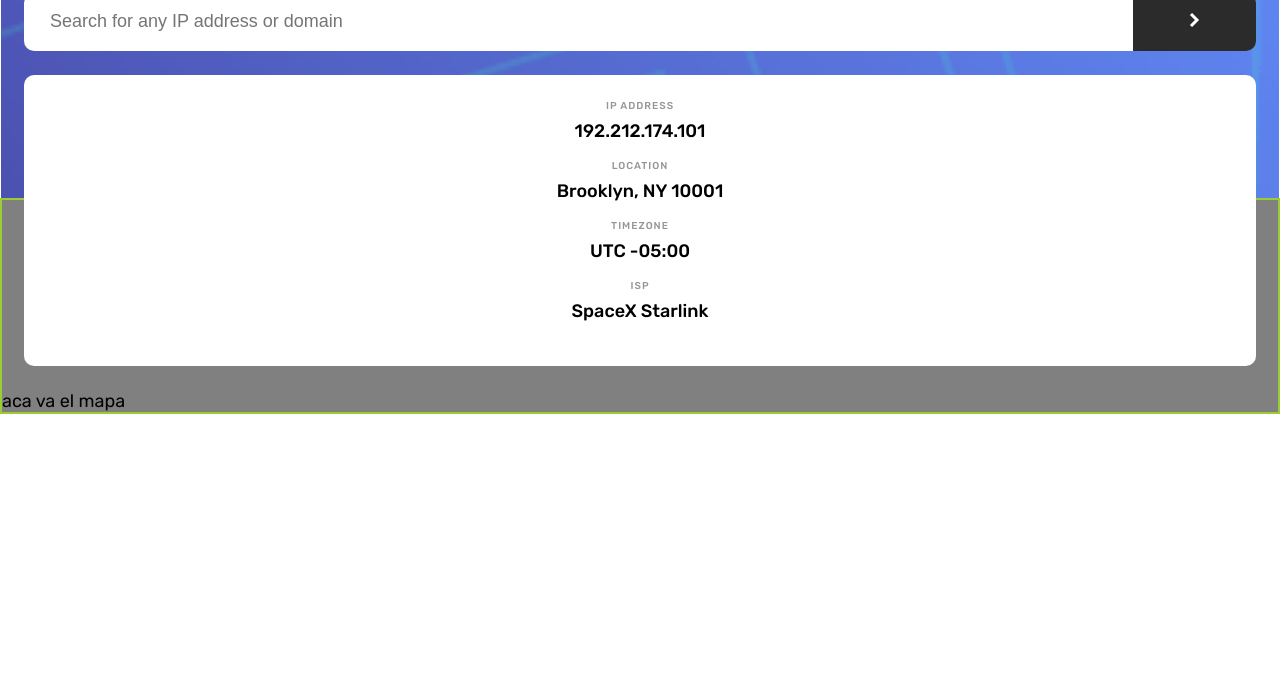
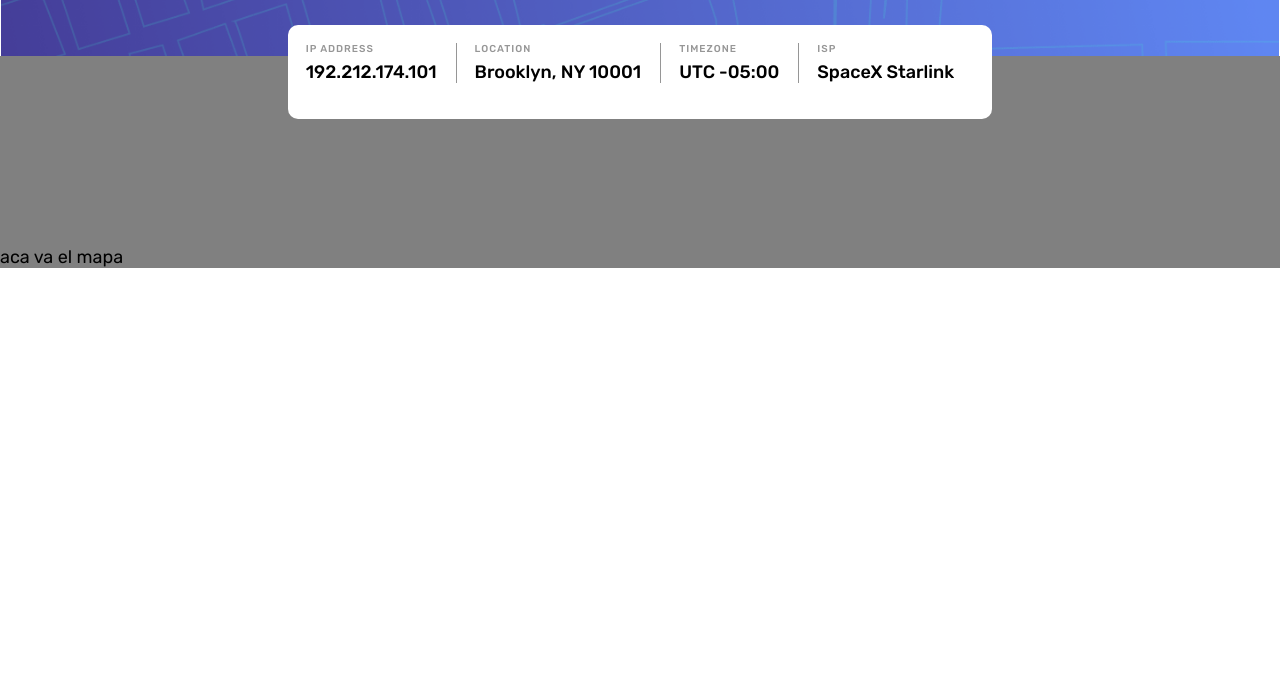
Before and after one commit to eruedasanchez/IP-address-tracker, a plain HTML site: page mapa.html in a window 1280 px wide. Shown: the part 102-800 px from the top of the page. Drawn offline with Linux system fonts and the light colour scheme.

Commit message:
Responsive design

```diff
--- a/css/style.css
+++ b/css/style.css
@@ -29,24 +29,22 @@ body{
 }
 
 .container-main-tracker{
+    width: 100%;
+    height: 300px;
     border: 1px solid transparent;
-    width: 100%;
     background-image: url(../assets/img/pattern-bg-mobile.png);
     background-size: cover;
     background-repeat: no-repeat;
-    height: 300px;
 }
 
 .container-tracker{
-    /* border: 3px solid green; */
-    margin: 33px 23px;
     height: 434px;
     display: flex;
     flex-direction: column;
+    margin: 33px 23px;
 }
 
 .container-tracker__title{
-    /* border: 1px solid orange; */
     display: flex;
     justify-content: center;
     align-items: center;
@@ -54,45 +52,41 @@ body{
 }
 
 .container-tracker__title h1{
+    color: white;
     font-size: 22px;
-    color: white;
     font-weight: 400;
     word-spacing: 2px;
 }
 
 .container-tracker__search{
-    /* border: 1px solid red; */
+    height: 58px;
     display: flex;
-    height: 58px;
     margin-bottom: 24px;
 }
 
 .container-tracker__search--input{
-    /* border: 2px solid purple; */
     width: 90%;
     display: flex;
 }
 
 .container-tracker__search--input input{
     width: 100%;
-    padding-left: 26px;
+    color: var(--vark-gray);
+    font-size: 14px;
     font-weight: var(--weight-400);
-    font-size: var(--font-size);
-    color: var(--vark-gray);
+    border: none;
     border-top-left-radius: 10px;
     border-bottom-left-radius: 10px;
-    border: none;
+    padding-left: 26px;
     outline: none;
-    cursor: pointer;
 }
 
 .container-tracker__search--button{
-    /* border: 1px solid blue; */
     width: 10%;
+    background-color: var(--very-dark-gray);
+    border: none;
     border-top-right-radius: 10px;
     border-bottom-right-radius: 10px;
-    background-color: var(--very-dark-gray);
-    border: none;
     outline: none;
 }
 
@@ -101,18 +95,16 @@ body{
 }
 
 .container-tracker__details{
-    /* border: 1px solid violet; */
     height: 294px;
-    border-radius: 10px;
+    background-color: white;
     display: flex;
     flex-direction: column;
     align-items: center;
     justify-content: center;
-    background-color: white;
+    border-radius: 10px;
 }
 
 .container-tracker__details > div{
-    /* border: 1px solid blueviolet; */
     display: flex;
     flex-direction: column;
     align-items: center;
@@ -121,12 +113,11 @@ body{
 }
 
 .container-tracker__details > div > p{
-    /* border: 1px solid  yellow; */
+    color: var(--vark-gray);
+    font-size: 10px;
+    font-weight: var(--weight-500);
     text-transform: uppercase;
-    font-size: 10px;
     letter-spacing: 1px;
-    font-weight: var(--weight-500);
-    color: var(--vark-gray);
 }
 
 .container-tracker__details > div > h2{
@@ -134,12 +125,58 @@ body{
     font-weight: var(--weight-500);
 }
 
-
-
-
-
 .mapa{
-    border: 2px solid yellowgreen;
+    width: 100%;
     padding-top: 190px;
     background-color: gray;
 }
+
+@media (min-width: 768px){
+    .container-main-tracker{
+        height: 158px;
+        background-image: url(../assets/img/pattern-bg-desktop.png);
+    }
+
+    .container-tracker{
+        height: 200px;
+        justify-content: center;
+        align-items: center;
+        margin: 14px 23px;
+    }
+
+    .container-tracker__title{
+        margin-bottom: 18px;
+    }
+
+    .container-tracker__search{
+        width: 314px;
+        display: flex;
+        margin-bottom: 28px;
+    }
+
+    .container-tracker__search--input input{
+        width: 100%;
+        height: 44px;
+    }
+
+    .container-tracker__details{
+        height: 100px;
+        flex-direction: row;
+        column-gap: 18px;
+        padding: 18px;
+    }
+
+    .container-tracker__details > div{
+        width: auto;
+        justify-content: flex-start;
+        align-items: flex-start;
+        border-right: 1px solid var(--vark-gray);
+        row-gap: 6px;
+        padding-right: 19px;
+    }
+
+    .container-tracker__details div:last-child{
+        border-right: 1px solid transparent;
+
+    }
+}
--- a/mapa.html
+++ b/mapa.html
@@ -15,7 +15,7 @@
             </div>
             <form action="" class="container-tracker__search">
                 <div class="container-tracker__search--input">
-                    <input type="text" name="IP" placeholder="Search for any IP address or domain" required class="input-field"/>
+                    <input type="text" name="IP" placeholder="Search for any IP address or domain" required/>
                 </div>
                 <button type="submit" class="container-tracker__search--button">
                     <img src="./assets/img/icon-arrow.svg" alt="icon-right-arrow">
```
